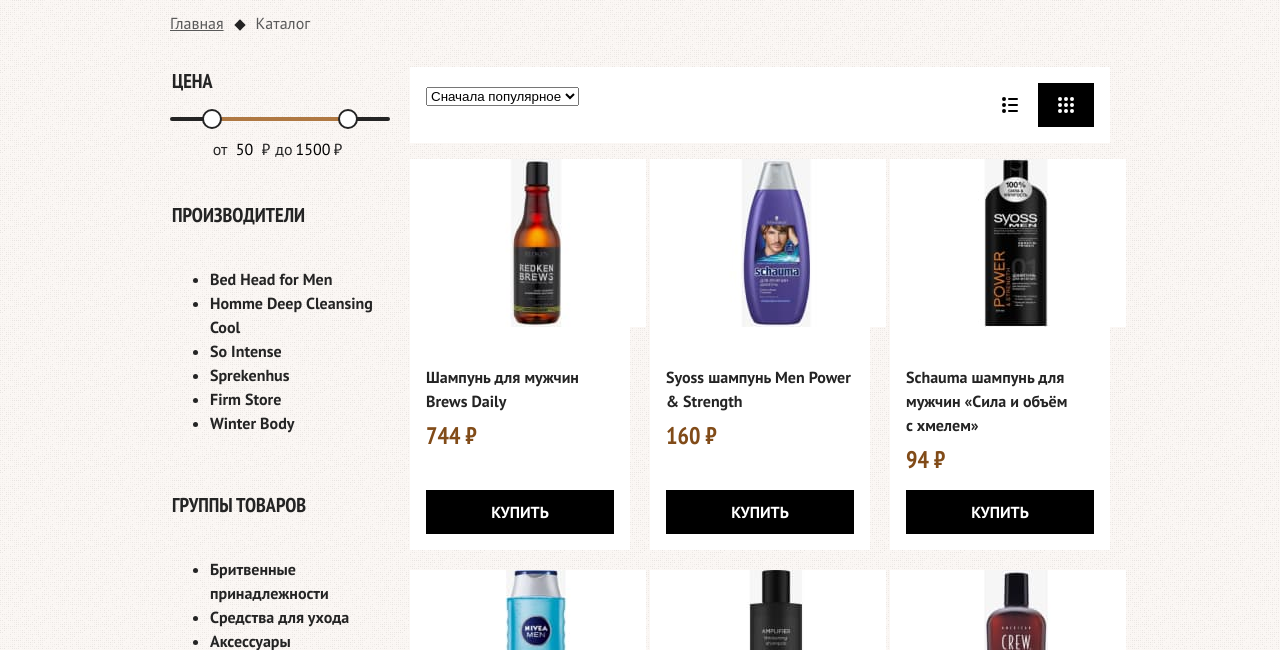
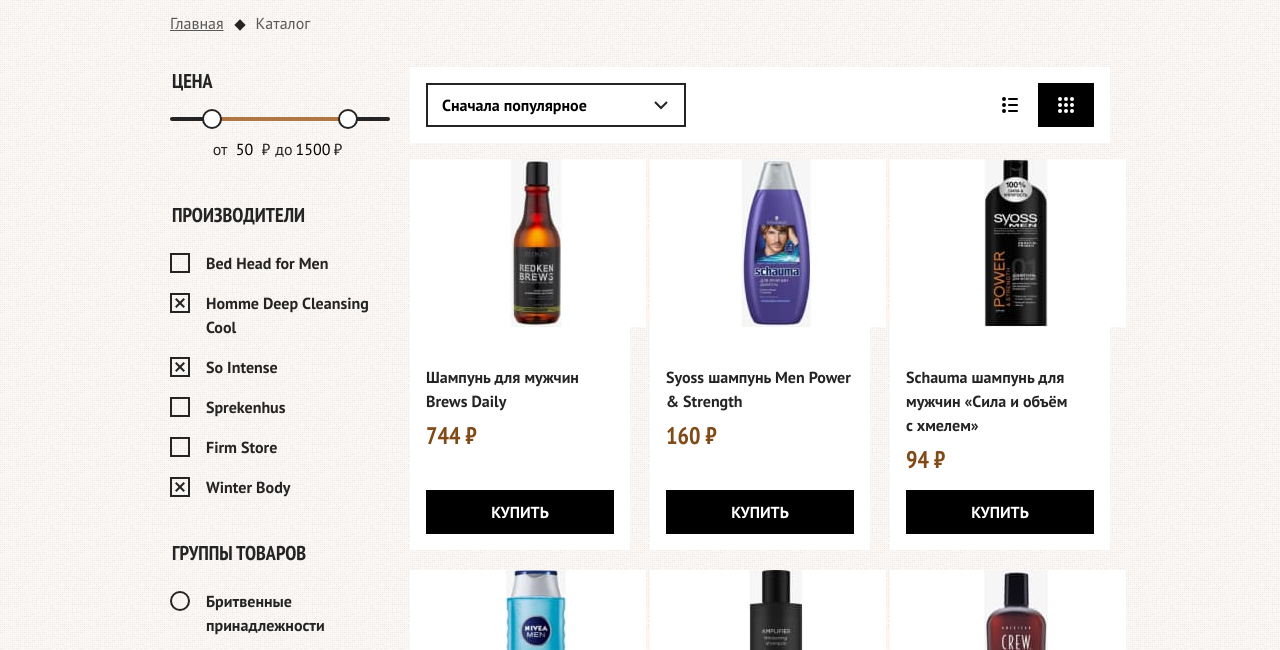
Before and after one commit to callBackLater/1439397-barbershop-32, a plain HTML site: page catalog.html in a window 1280 px wide. Shown: the part 150-800 px from the top of the page. Drawn offline with Linux system fonts and the light colour scheme.

Commit message:
Custom checkbox added

```diff
--- a/catalog.html
+++ b/catalog.html
@@ -179,11 +179,13 @@
             <div class="sorting-container">
               <form class="sorting-type">
                   <label class="visually-hidden" for="sorting">Сортировка</label>
-                  <select class="select-control" id="sorting" name="sorting">
-                      <option value="popular">Сначала популярное</option>
-                      <option value="cheap">Сначала дешёвое</option>
-                      <option value="expensive">Сначала дорогое</option>
-                  </select>
+                    <div class="select">
+                      <select class="select-control" id="sorting" name="sorting">
+                          <option value="popular">Сначала популярное</option>
+                          <option value="cheap">Сначала дешёвое</option>
+                          <option value="expensive">Сначала дорогое</option>
+                      </select>
+                    </div>
                   <button class="visually-hidden" type="submit">Отсортировать продукты</button>
               </form>
               <a class="card-grid-toggle card-grid-toggle-current" href="#">
--- a/css/styles.css
+++ b/css/styles.css
@@ -865,6 +865,16 @@ body {
   margin-right: 20px;
 }
 
+.catalog-filter-list {
+  margin: 0;
+  padding: 0;
+  list-style-type: none;
+}
+
+.catalog-filter-item:not(:last-child) {
+  margin-bottom: 16px;
+}
+
 .catalog-right-column {
   width: 700px;
 }
@@ -954,8 +964,66 @@ body {
   margin: 0;
 }
 
+.control {
+  position: relative;
+  display: block;
+  padding-left: 36px;
+}
+
+.control-mark {
+  position: absolute;
+  top: 2px;
+  left: 0;
+  width: 16px;
+  height: 16px;
+  border: 2px solid #242424;
+}
+
+.control:hover .control-mark {
+  border-color: #814B18;
+}
+
+.control-input:disabled .control-mark {
+  border-color: #242424;
+}
+
 .control-label {
+  line-height: 22px;
   font-weight: 700;
+}
+
+.control-input[type="checkbox"]:checked + .control-mark::before,
+.control-input[type="checkbox"]:checked + .control-mark::after {
+  position: absolute;
+  top: 7px;
+  left: 2px;
+  width: 12px;
+  height: 2px;
+  background-color: #242424;
+  content: '';
+}
+
+.control-input[type="checkbox"]:checked + .control-mark::before {
+  transform: rotate(45deg);
+}
+
+.control-input[type="checkbox"]:checked + .control-mark::after {
+  transform: rotate(-45deg);
+}
+
+.control-input[type="radio"] + .control-mark {
+  border-radius: 50%;
+}
+
+.control-input[type="radio"]:checked + .control-mark::before {
+  position: absolute;
+  top: 4px;
+  left: 4px;
+  width: 8px;
+  height: 8px;
+  background-color: #242424;
+  border-radius: 50%;
+  content: '';
 }
 
 .sorting-container {
@@ -968,6 +1036,37 @@ body {
 
 .sorting-type {
   margin-right: auto;
+}
+
+.select {
+  position: relative;
+  display: flex;
+  align-items: center;
+  width: 260px;
+  margin-right: auto;
+}
+
+.select-control {
+  width: 100%;
+  padding: 8px 14px;
+  padding-right: 48px;
+  font: inherit;
+  font-weight: 700;
+  background-color: #FFFFFF;
+  border: 2px solid #242424;
+  background-image: url('/img/arrow-down.svg');
+  background-position: right 16px center;
+  background-repeat: no-repeat;
+  appearance: none;
+}
+
+.select-control:hover,
+.select-control:focus {
+  background-color: #AF7842;
+}
+
+.select-control:focus {
+  outline: 2px solid #DBB590;
 }
 
 .card-grid-toggle {
@@ -998,6 +1097,10 @@ body {
 
 .card-grid-toggle-current {
   background-color: #FFFFFF;
+}
+
+.card-grid-toggle-current:hover {
+  background-color: #000000;
 }
 
 .card-grid-toggle-current svg {
```
